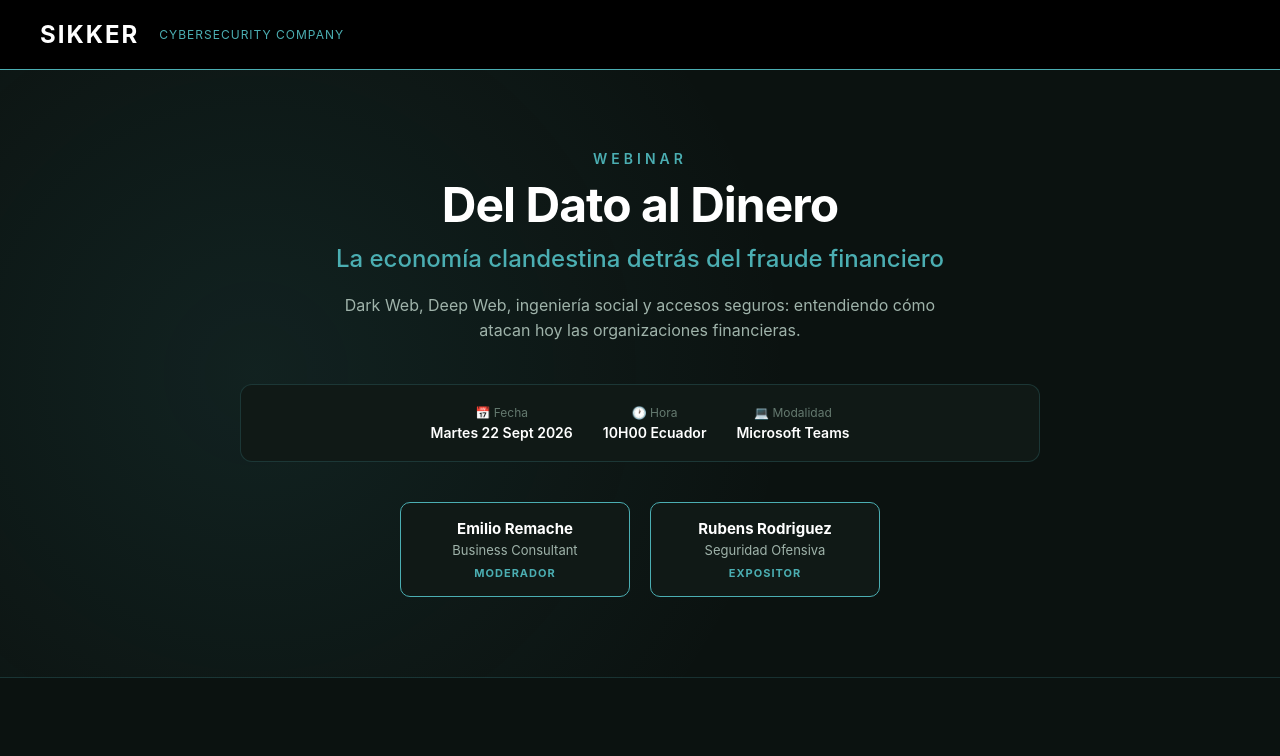
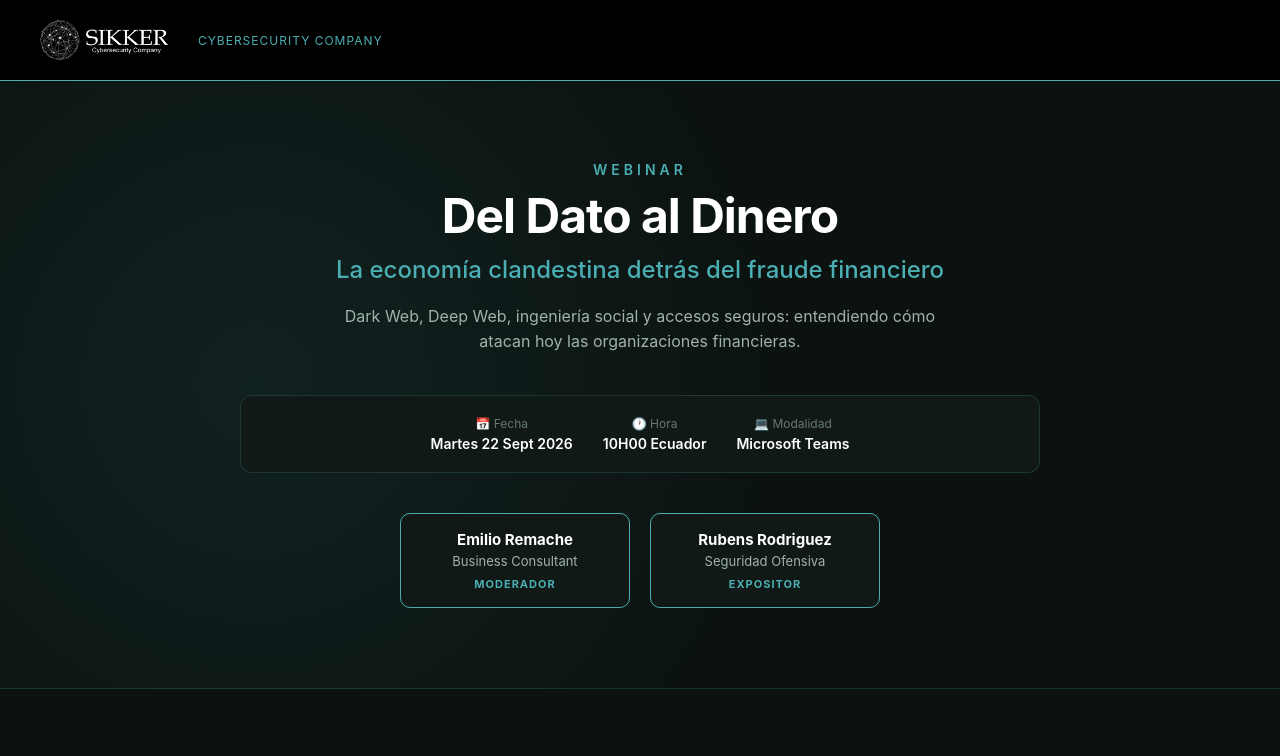
Before and after one commit to emilioremache-business/sikker-webinar-landing, a Next.js app: page / in a window 1280 px wide. Shown: the top 756 px of the page. Built offline with nearby package versions, Linux system fonts and the light colour scheme.

Commit message:
feat: add Sikker logo to header

```diff
--- a/pages/index.js
+++ b/pages/index.js
@@ -65,7 +65,7 @@ export default function Home() {
       {/* Header */}
       <header style={styles.header}>
         <div style={styles.headerContent}>
-          <h2 style={styles.logo}>SIKKER</h2>
+          <img src="/logo-white.png" alt="Sikker" style={{height: '40px', marginRight: '10px'}} />
           <p style={styles.tagline}>Cybersecurity Company</p>
         </div>
       </header>
```
Also changed, not shown: public/logo-white.png (added).
